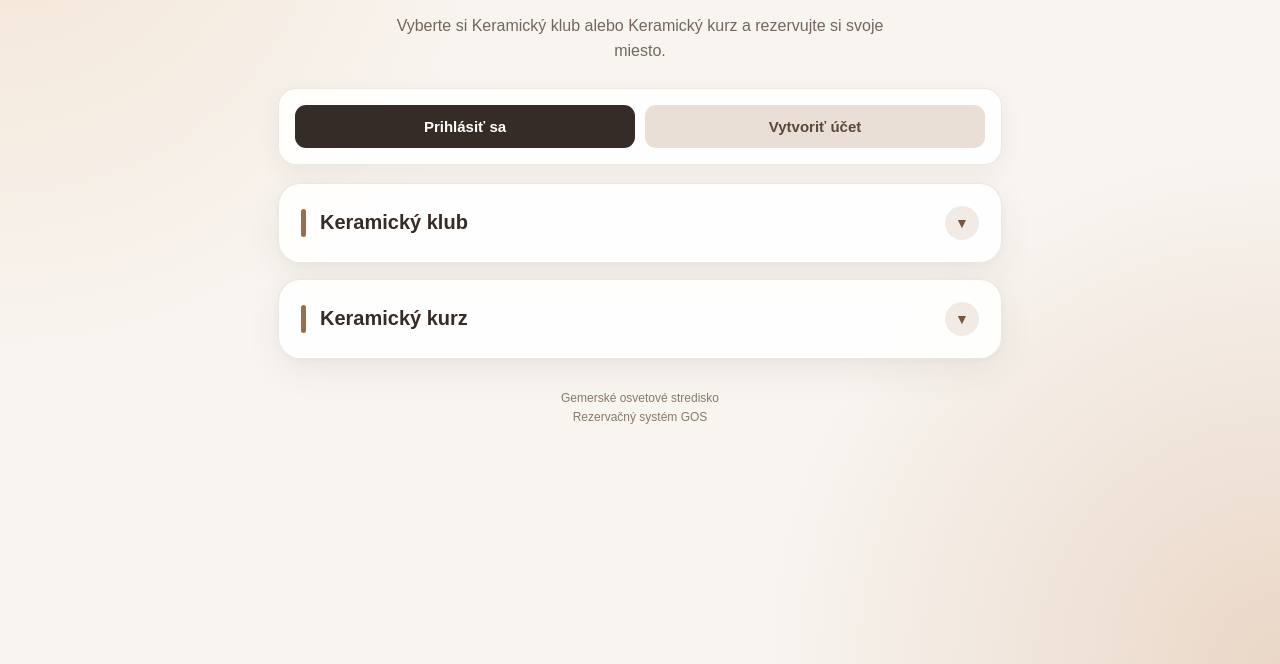
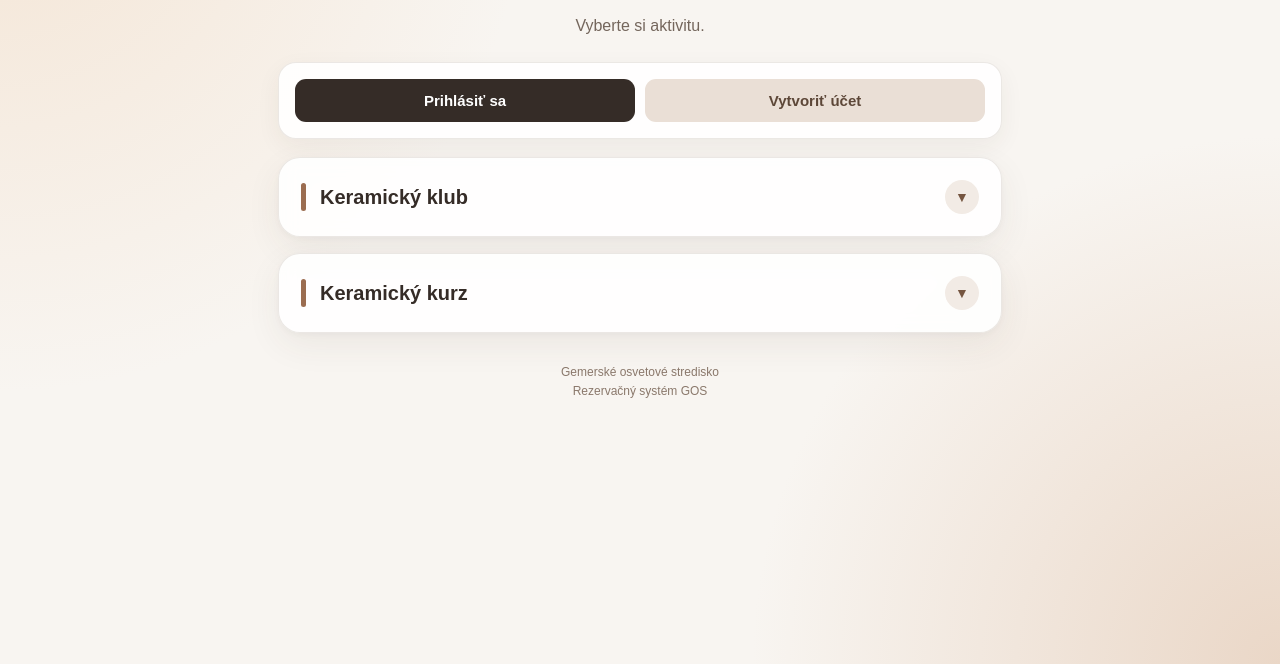
Before and after one commit to Ardarex/Gemerskepoklady, a plain HTML site: page index.html in a window 1280 px wide. Shown: the part 136-800 px from the top of the page. Drawn offline with nearby package versions, Linux system fonts and the light colour scheme; no server answers.

Commit message:
index.html

```diff
--- a/index.html
+++ b/index.html
@@ -612,7 +612,7 @@
     <h1>Rezervačný systém GOS</h1>
 
     <p class="intro">
-      Vyberte si Keramický klub alebo Keramický kurz a rezervujte si svoje miesto.
+      Vyberte si aktivitu.
     </p>
   </div>
 
```
